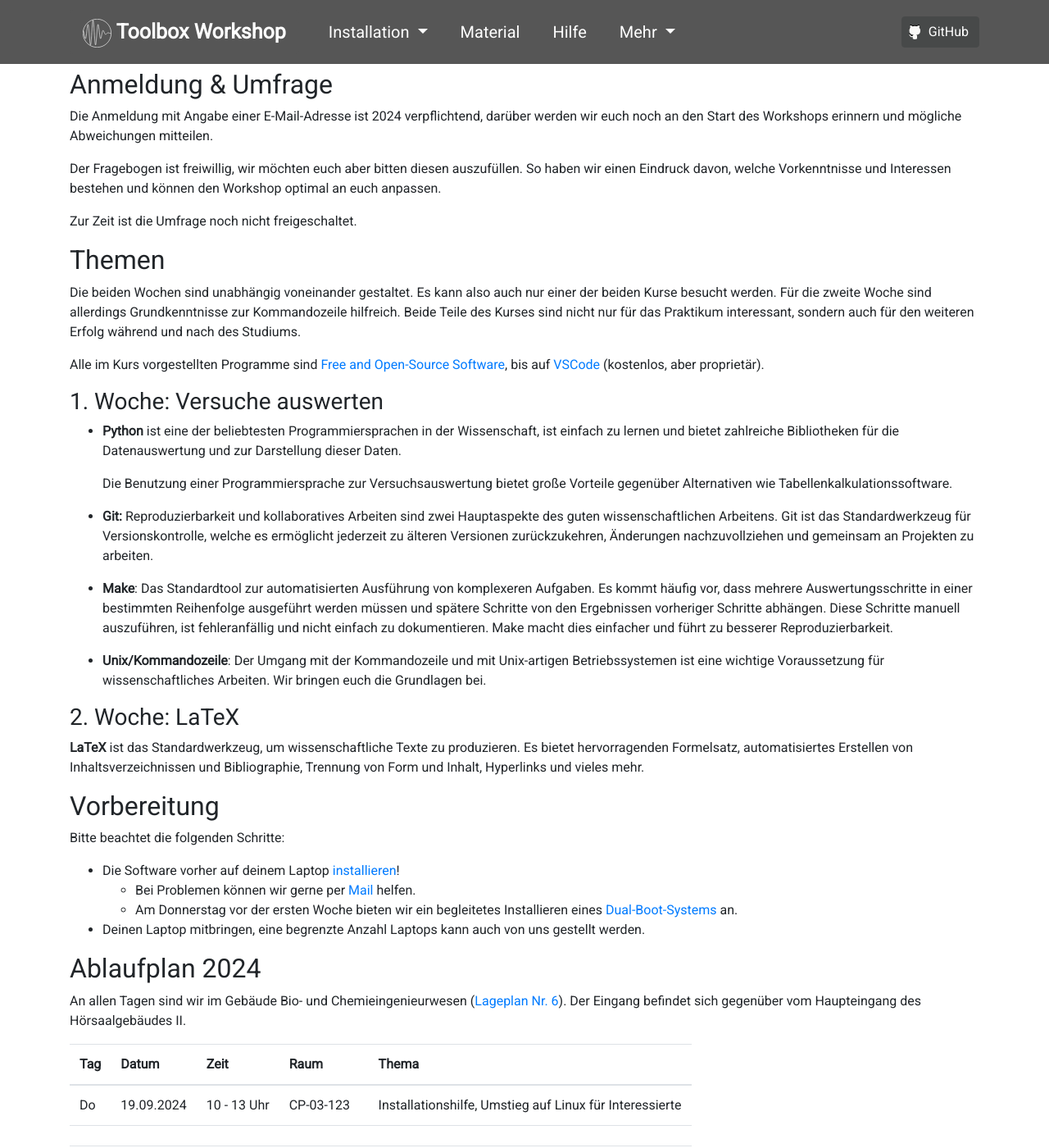
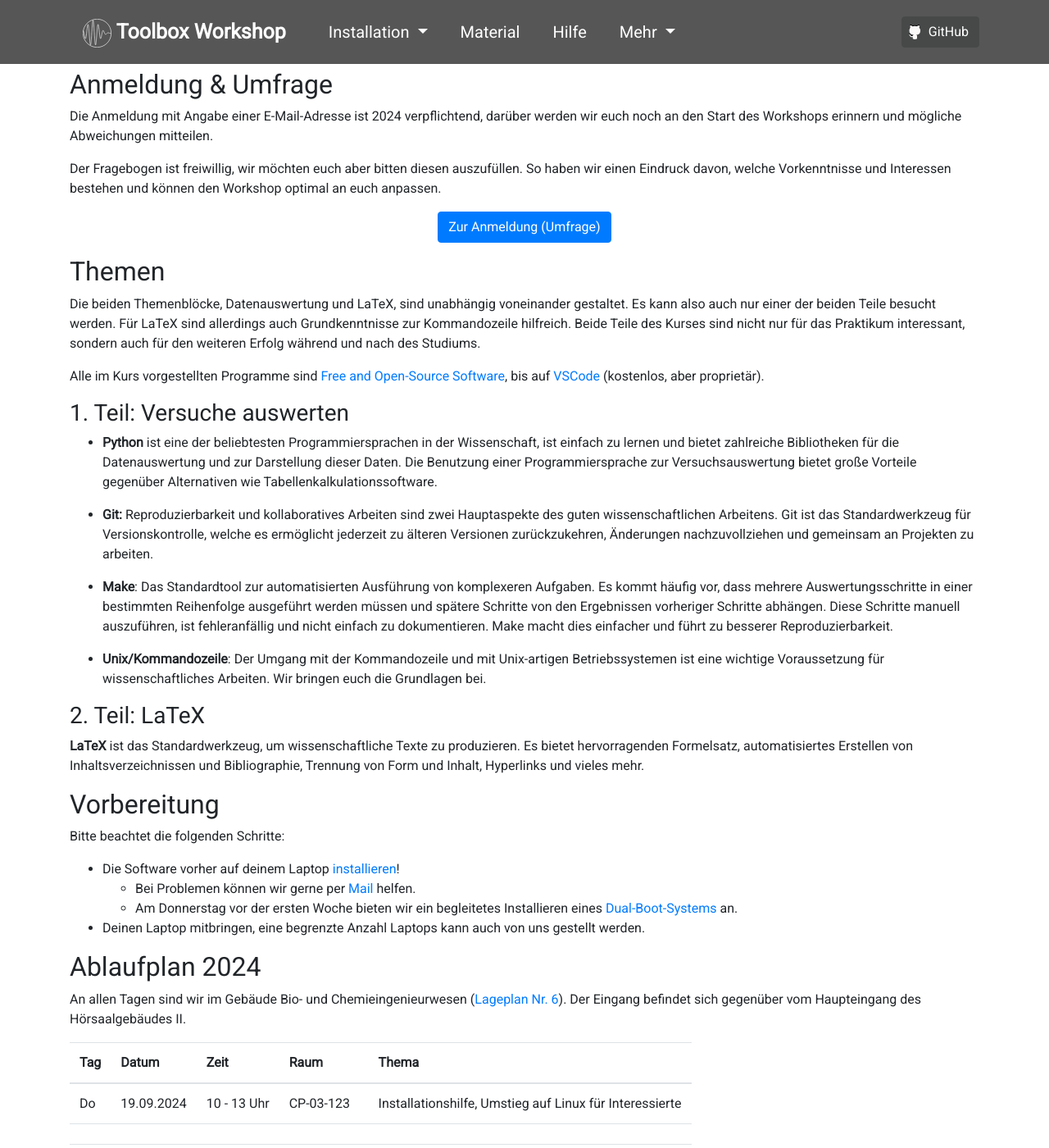
Before and after one commit to pep-dortmund/homepage-toolbox, a Jekyll site: the page built from index.md, in a window 1280 px wide and 1400 px high, scrolled down 270 px. Shown: the whole window at 82% size. Built offline with Jekyll 4.4.1, drawn with Linux system fonts in a browser that asks for light colours; nearby versions of some CDN libraries; some of the changed text lies outside the part shown.

Commit message:
2024 index changes

```diff
--- a/index.md
+++ b/index.md
@@ -26,19 +26,19 @@
 So haben wir einen Eindruck davon, welche Vorkenntnisse und Interessen bestehen
 und können den Workshop optimal an euch anpassen.
 
+<!--
 Zur Zeit ist die Umfrage noch nicht freigeschaltet.
+-->
 
-<!--
 <div class="text-center mb-3">
 <a target="_blank" role="button" class="btn btn-primary" href="https://registration.pep-dortmund.org/events/toolbox24/registration/">Zur Anmeldung (Umfrage)</a>
 </div>
--->
 
 ## Themen
 
-Die beiden Wochen sind unabhängig voneinander gestaltet.
-Es kann also auch nur einer der beiden Kurse besucht werden.
-Für die zweite Woche sind allerdings Grundkenntnisse zur Kommandozeile hilfreich.
+Die beiden Themenblöcke, Datenauswertung und LaTeX, sind unabhängig voneinander gestaltet.
+Es kann also auch nur einer der beiden Teile besucht werden.
+Für LaTeX sind allerdings auch Grundkenntnisse zur Kommandozeile hilfreich.
 Beide Teile des Kurses sind nicht nur für das Praktikum interessant,
 sondern auch für den weiteren Erfolg während und nach des Studiums.
 
@@ -46,12 +46,11 @@
 bis auf [VSCode](/install/windows_10/#VSCode) (kostenlos, aber proprietär).
 
 
-### 1. Woche: Versuche auswerten
+### 1. Teil: Versuche auswerten
 
 * **Python** ist eine der beliebtesten Programmiersprachen in der Wissenschaft,
   ist einfach zu lernen und bietet zahlreiche Bibliotheken für die Datenauswertung
   und zur Darstellung dieser Daten.
-
   Die Benutzung einer Programmiersprache zur Versuchsauswertung bietet große Vorteile
   gegenüber Alternativen wie Tabellenkalkulationssoftware.
 
@@ -72,7 +71,7 @@
   Wir bringen euch die Grundlagen bei.
 
 
-### 2. Woche: LaTeX
+### 2. Teil: LaTeX
 
 **LaTeX** ist das Standardwerkzeug, um wissenschaftliche Texte zu produzieren.
   Es bietet hervorragenden Formelsatz, automatisiertes Erstellen von Inhaltsverzeichnissen
@@ -142,14 +141,14 @@
   <td>26.09.2024</td>
   <td>13-17 Uhr</td>
   <td>CT ZE HS01</td>
-  <td>Unix, Make</td>
+  <td>Unix, Git</td>
   </tr>
   <tr>
   <td>Fr</td>
   <td>27.09.2024</td>
   <td>13-17 Uhr</td>
   <td>CT ZE HS01</td>
-  <td>Git und abschließende Übungen</td>
+  <td>Einführung in LaTeX</td>
   </tr>
   <tr>
   <td colspan="5"></td>
@@ -187,7 +186,7 @@
   <td>04.10.2024</td>
   <td>13-17 Uhr</td>
   <td>CT ZE HS01</td>
-  <td>TeX in matplotlib, TikZ, beamer</td>
+  <td>Make und abschließende Übungen über alles</td>
   </tr>
   <tr>
   <td colspan="5"></td>
```
Also changed, not shown: other parts of index.md (+3 -3 lines).
